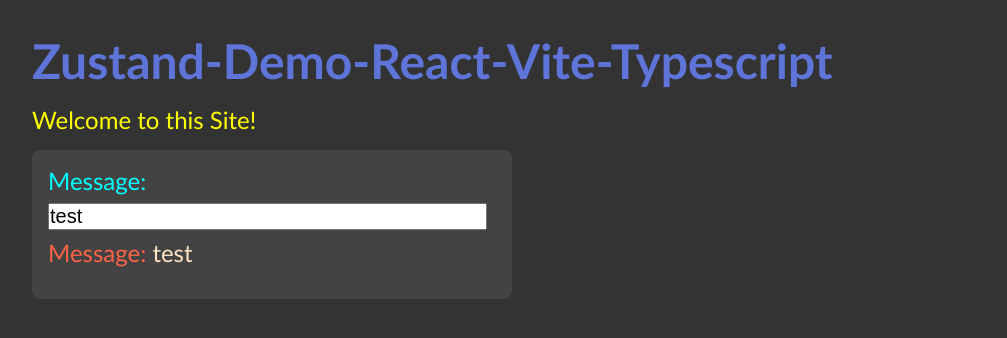
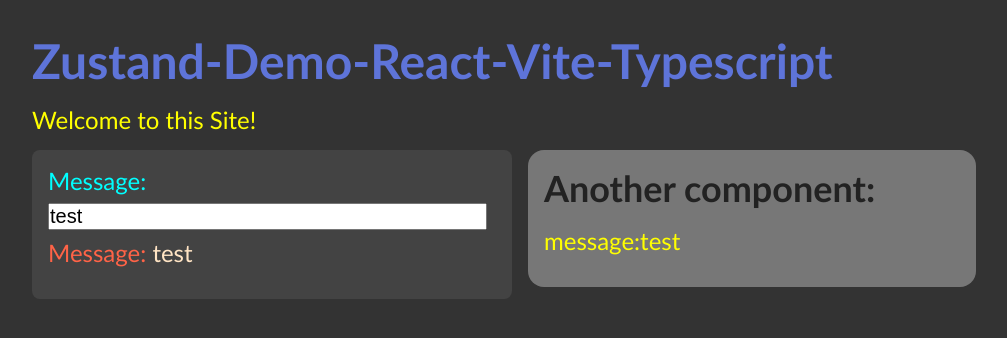
Before and after one commit to Scientific-Research/mk004-Zustand-Demo-React-Vite-Typescript, a React (Vite) app: page / in a window 1280 px wide. Shown: the top 338 px of the page, without its empty margins (0-1007 px from the left). Built offline with nearby package versions, Linux system fonts and the light colour scheme.

Commit message:
a new component => InfoBox is in

```diff
--- a/src/App.tsx
+++ b/src/App.tsx
@@ -1,6 +1,7 @@
 // import './App.css'
 
 import { useState } from 'react';
+import { InfoBox } from './components/InfoBox';
 
 function App() {
   const [message, setMessage] = useState('test');
@@ -27,6 +28,10 @@
             </p>
           </div>
         </section>
+
+        <section className="dataArea">
+          <InfoBox message={message}></InfoBox>
+        </section>
       </main>
     </div>
   );
--- /dev/null
+++ b/src/components/InfoBox.tsx
@@ -0,0 +1,12 @@
+interface IMessage {
+  message: string;
+}
+
+export const InfoBox = ({ message }: IMessage) => {
+  return (
+    <div className="infoBox">
+      <h2>Another component:</h2>
+      <p>message:{message}</p>
+    </div>
+  );
+};
```
